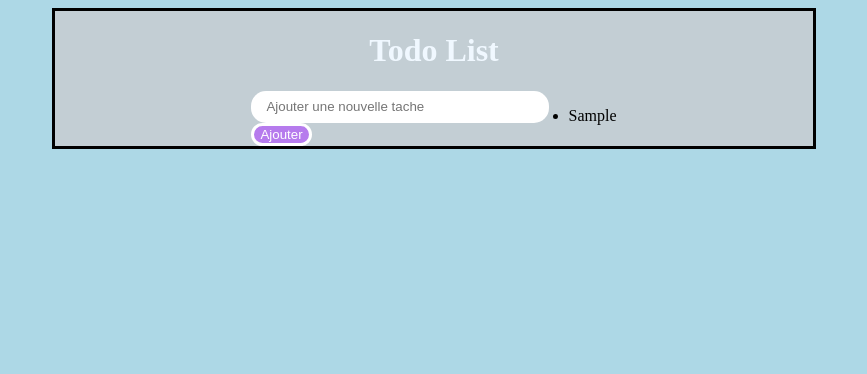
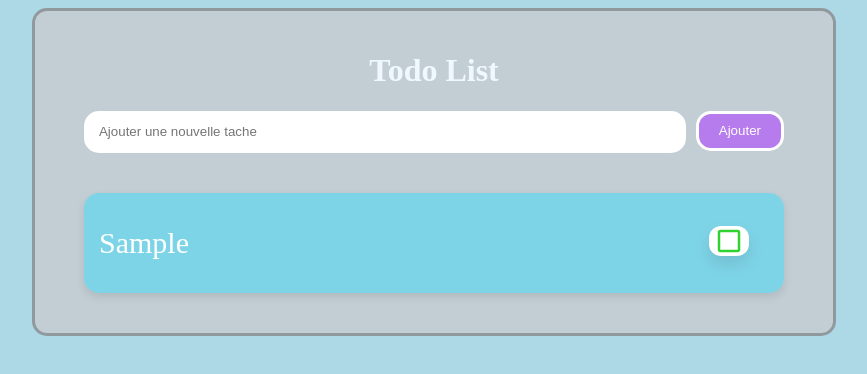
Before and after one commit to AmadouBarry123/211_TPS_BARRY_AMADOU, a React (Vite) app: page / in a window 1280 px wide. Both pictures are taken after typing "Sample" into the empty fields and a click on the button "Ajouter". Shown: the top 374 px of the page, without its empty margins (206-1073 px from the left). Built offline with nearby package versions, Linux system fonts and the light colour scheme.

Commit message:
ajout de props , les taches sajoutent, manque a ajouter les states pour letat de la taches

```diff
--- a/package.json
+++ b/package.json
@@ -10,8 +10,10 @@
     "preview": "vite preview"
   },
   "dependencies": {
+    "@fortawesome/fontawesome-svg-core": "^6.7.2",
     "react": "^19.0.0",
-    "react-dom": "^19.0.0"
+    "react-dom": "^19.0.0",
+    "react-icons": "^5.5.0"
   },
   "devDependencies": {
     "@eslint/js": "^9.21.0",
--- /dev/null
+++ b/src/components/Taches.jsx
@@ -0,0 +1,19 @@
+import '../css/Taches.css'
+import { IoMdCheckboxOutline } from "react-icons/io";
+import { MdCheckBoxOutlineBlank } from "react-icons/md";
+
+function buttonClick(){
+    console.log("test")
+}
+
+function Taches({ tache }) {
+    return (
+        <li className="tacheElem">
+
+            <span className='tache'>{tache.description} </span>
+            <button onClick={buttonClick} className='ButtonEtat'>{tache.status ? <MdCheckBoxOutlineBlank  className='iconChek'/> : <IoMdCheckboxOutline />}</button>
+        </li>
+    );
+}
+
+export default Taches;
--- a/src/components/TodoList.jsx
+++ b/src/components/TodoList.jsx
@@ -1,39 +1,56 @@
 import '../css/TodoList.css'
 import { useState } from 'react';
+import Taches from "./Taches";
+import { IoMdCheckboxOutline } from "react-icons/io";
 
 function TodoList(){
     const [tache , setTache] = useState("");
     const [taches , setTaches] = useState([]);
+    const [compteurDeTache, setCompteurDeTache] = useState(1);
 
     function handleSubmit(e){
         e.preventDefault();
-        setTaches([...taches, tache]);
-        setTache("")
+
         if (tache.trim() === "") return;
+
+        const nouvelleTache = {
+            id : compteurDeTache,
+            description: tache,
+            status: true
+        };
+
+        setTaches([...taches, nouvelleTache]);
+        setTache("");
+        setCompteurDeTache(compteurDeTache + 1);
     }
 
     return (
         <main>
             <label className='All' htmlFor="">
                 <h1 className="MainTitle">Todo List</h1>
+
+            </label>
+
+            <form onSubmit={handleSubmit} className='formAjouter'>
                 <div className='inputGroup'>
-                        <form action="" onSubmit={handleSubmit}>
-                            <input  className='inputTache' type="text" placeholder='Ajouter une nouvelle tache'
+                    <input
+                        className='inputTache'
+                        type="text"
+                        placeholder='Ajouter une nouvelle tache'
                         value={tache}
                         onChange={(e) => setTache(e.target.value)}
                     />
                     <button className='BonttonAjouter'>Ajouter</button>
+                </div>
             </form>
+
             <ul className='listeTaches'>
-                            {taches.map((item, index) => (
-                                <li key={index}>{item}</li>
+                {taches.map((tacheItem) => (
+                    <Taches key={tacheItem.id} tache={tacheItem} />
                 ))}
             </ul>
-
-                    </div>
-                </label>
         </main>
     );
 }
 
-export default TodoList
+export default TodoList;
--- /dev/null
+++ b/src/css/Taches.css
@@ -0,0 +1,47 @@
+.tacheElem {
+    background-color: rgba(97, 216, 239, 0.703);
+    margin-bottom: 20px;
+    border-radius: 15px;
+    height: 100px;
+    width: 100%;
+    max-width: 700px;
+    padding: 10px 15px;
+    box-sizing: border-box;
+    display: flex;
+    justify-content: space-between;
+    align-items: center;
+    box-shadow: 0 4px 8px rgba(0, 0, 0, 0.1);
+}
+
+.tacheElem:hover{
+    background-color: rgba(134, 213, 231, 0.703);
+    transition: 0.5s;
+    box-shadow: 0 8px 16px rgba(0, 0, 0, 0.1);
+}
+
+.tache{
+    color: white;
+}
+
+.tache:hover{
+    color: rgba(255, 255, 255, 0.377);
+    cursor: pointer;
+}
+
+.iconChek{
+    background-color: rgb(255, 255, 255);
+    border-radius: 12px;
+    color: rgb(48, 210, 48);
+    width: 40px;
+    height: 30px;
+    box-shadow: 0 8px 16px rgba(0, 0, 0, 0.1);
+}
+.ButtonEtat{
+    border: none;
+    background-color: rgba(240, 248, 255, 0);
+    width: 80px;
+}
+
+.ButtonEtat:hover{
+    cursor: pointer;
+}
--- a/src/css/TodoLIst.css
+++ b/src/css/TodoLIst.css
@@ -1,53 +1,76 @@
-.MainTitle{
+.MainTitle {
     text-align: center;
     color: aliceblue;
+}
 
-}
-main{
+main {
     background-color: rgba(210, 200, 200, 0.6);
     width: 60%;
-    border: solid black;
+    border: solid rgba(0, 0, 0, 0.263);
     display: flex;
-    justify-content: center;
+    flex-direction: column;
+    align-items: center;
     margin: auto;
+    padding: 20px;
+    border-radius: 15px;
 }
 
-
-.inputGroup{
+.inputGroup {
     display: flex;
-    justify-content: center;
+    width: 100%;
+    max-width: 700px;
     gap: 10px;
-    width: auto;
+    margin-bottom: 20px;
 }
 
-.inputTache{
-    width: 600px;
-    width: 100%;
+.inputTache {
+    flex: 1;
     border-radius: 15px;
     border: none;
-    height: 30px;
+    height: 40px;
     padding-left: 15px;
     padding-right: 15px;
 }
 
-.BonttonAjouter{
+.BonttonAjouter {
     color: white;
     background-color: rgb(182, 123, 237);
-    border-color: white;
     border: solid white;
     border-radius: 15px;
+    padding: 0 20px;
+    height: 40px;
 }
 
-.BonttonAjouter:hover{
+.BonttonAjouter:hover {
     color: rgb(0, 0, 0);
     background-color: white;
-    transition: 1s;
+    transition: 0.3s;
     border-color: black;
     cursor: pointer;
 }
 
-.BonttonAjouter:active{
-    width: 90px;
-    height: 40px;
-    transition: 1s;
+.BonttonAjouter:active {
+    transform: scale(0.95);
+    transition: 0.1s;
 }
+
+.listeTaches {
+    width: 100%;
+    max-width: 700px;
+    list-style: none;
+    padding: 0;
+    margin: 0;
+}
+
+.formAjouter {
+    width: 100%;
+    max-width: 700px;
+    margin-bottom: 20px;
+}
+
+.listeTaches {
+    display: flex;
+    flex-direction: column;
+    align-items: flex-start;
+    font-size: 30px;
+}
```
Also changed, not shown: src/components/Header.jsx (deleted, +0 -12 lines), src/css/ProfileSection.css (deleted, +0 -42 lines), 1 other file (tests, documents, lock files or other folders). Lines whose indentation alone changed are shown as unchanged.
